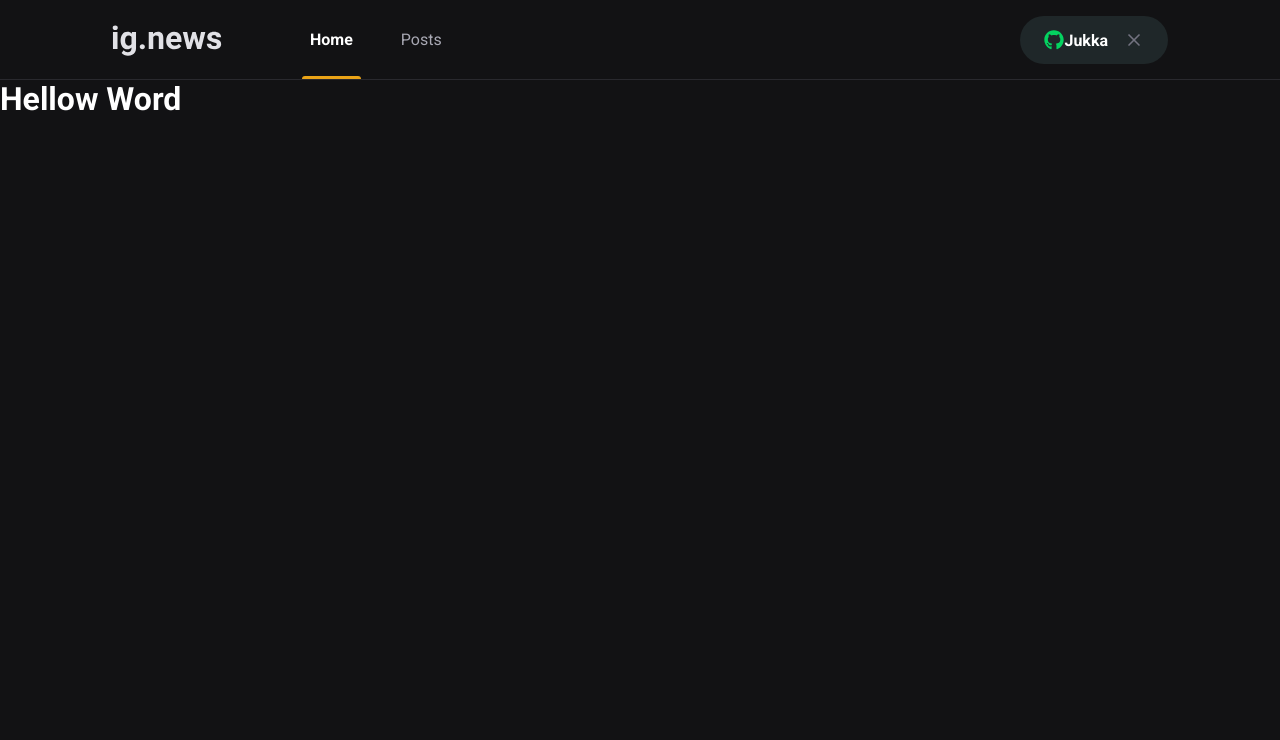
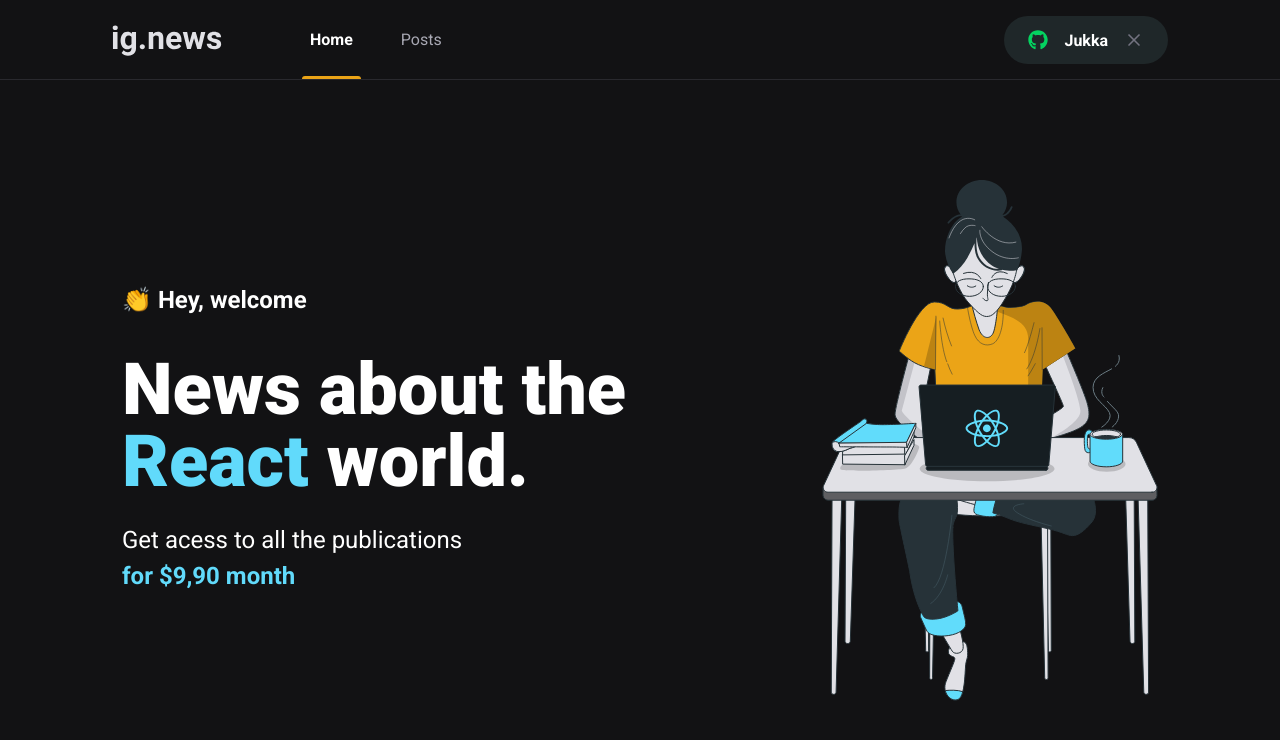
Before and after one commit to jukka10/Ignews, a Next.js app: page / in a window 1280 px wide. Shown: the top 740 px of the page. Built offline with nearby package versions, Linux system fonts and the light colour scheme.

Commit message:
styling home page

```diff
--- a/src/components/SignInguButton/styles.module.scss
+++ b/src/components/SignInguButton/styles.module.scss
@@ -18,7 +18,7 @@
   }
 
   svg:first-child {
-    margin-right: 1 rem;
+    margin-right: 1rem;
   }
   svg.closeButton {
     margin-left: 1rem;
--- /dev/null
+++ b/src/pages/home.module.scss
@@ -0,0 +1,40 @@
+.contentContainer {
+  max-width: 1100px;
+  margin: 0 auto;
+  padding: 0 2rem;
+  height: calc(100vh - 5rem);
+
+  display: flex;
+  align-items: center;
+  justify-content: space-between;
+}
+.hero {
+  max-width: 600px;
+
+  > span {
+    font-size: 1.5rem;
+    font-weight: bold;
+  }
+
+  h1 {
+    font-size: 4.5rem;
+    line-height: 4.5rem;
+    font-weight: 900;
+    margin-top: 2.5rem;
+
+    span {
+      color: var(--cyan-500);
+    }
+  }
+
+  p {
+    font-size: 1.5rem;
+    line-height: 2.25rem;
+    margin-top: 1.5rem;
+
+    span {
+      color: var(--cyan-500);
+      font-weight: bold;
+    }
+  }
+}
--- a/src/pages/index.tsx
+++ b/src/pages/index.tsx
@@ -1,12 +1,26 @@
 import Head from "next/head";
+
+import styles from "./home.module.scss";
 
 export default function Home() {
   return (
     <>
       <Head>
-        <title>Inicio | ig.new</title>
+        <title>Home | ig.news</title>
       </Head>
-      <h1>Hellow Word</h1>
+      <main className={styles.contentContainer}>
+        <section className={styles.hero}>
+          <span>👏 Hey, welcome</span>
+          <h1>
+            News about the <span>React</span> world.
+          </h1>
+          <p>
+            Get acess to all the publications <br />
+            <span>for $9,90 month</span>
+          </p>
+        </section>
+        <img src="/images/avatar.svg" alt="Girl coding" />
+      </main>
     </>
   );
 }
```
